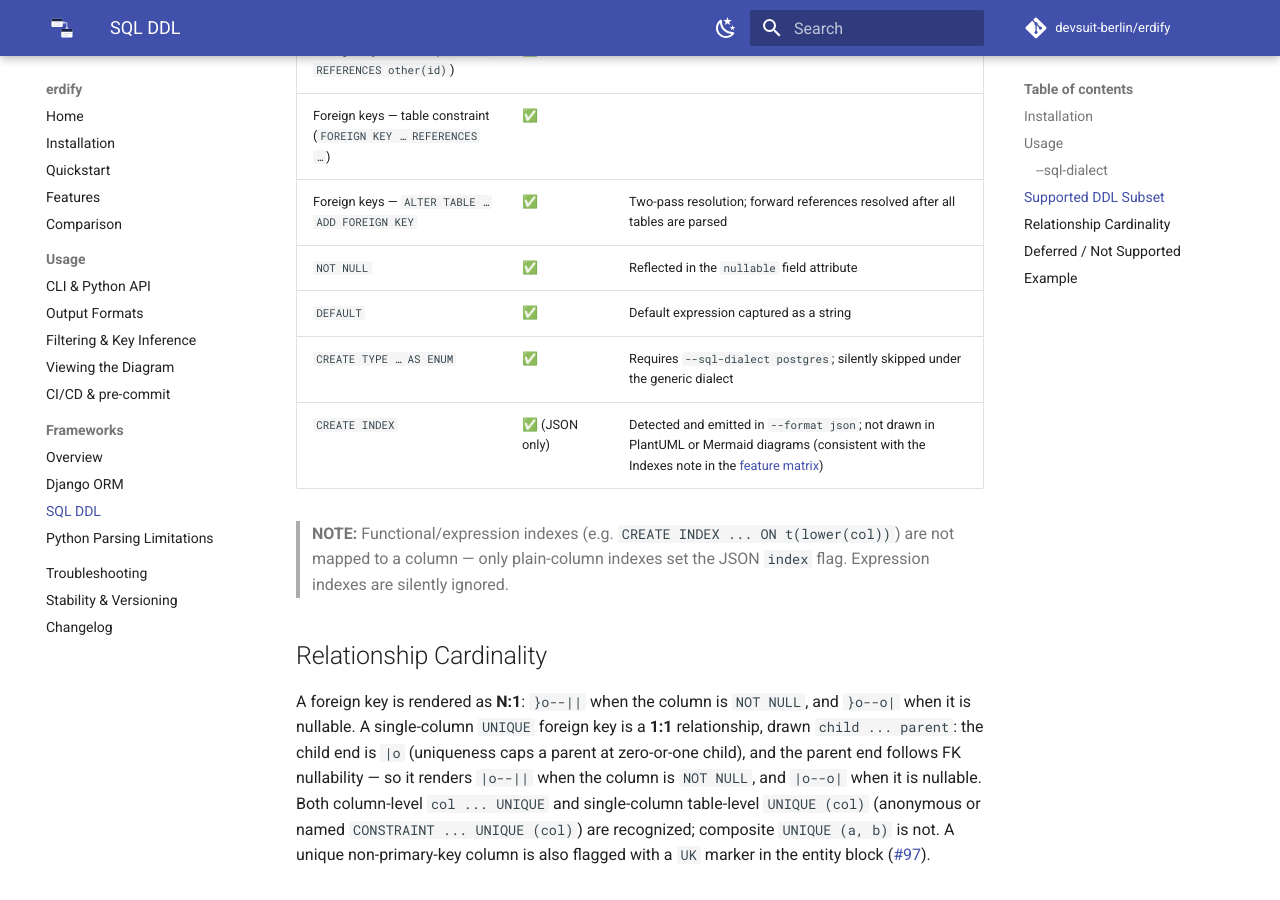
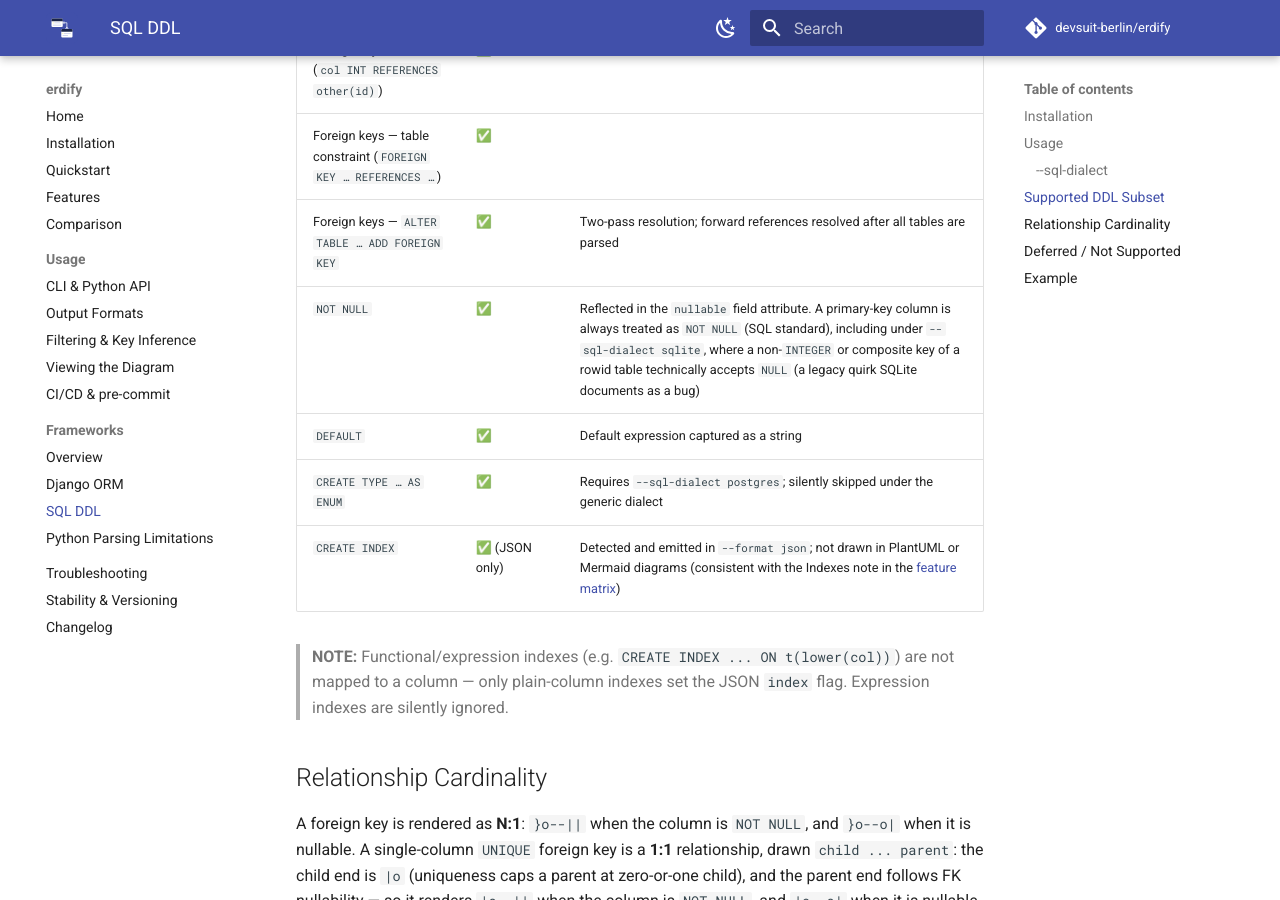
Before and after one commit to devsuit-berlin/erdify, an MkDocs documentation site: the page built from docs/frameworks/sql.md, in a window 1280 px wide and 900 px high, scrolled down 1602 px. Built offline with MkDocs 1.6.1 and Material for MkDocs 9.7.7, drawn with Linux system fonts in a browser that asks for light colours; comment, search, counter and statistics services are not loaded.

Commit message:
docs(sql): note that primary keys are always treated as NOT NULL

```diff
--- a/docs/frameworks/sql.md
+++ b/docs/frameworks/sql.md
@@ -67,7 +67,7 @@ sql_dialect = "postgres"
 | Foreign keys — inline (`col INT REFERENCES other(id)`) | ✅ | |
 | Foreign keys — table constraint (`FOREIGN KEY … REFERENCES …`) | ✅ | |
 | Foreign keys — `ALTER TABLE … ADD FOREIGN KEY` | ✅ | Two-pass resolution; forward references resolved after all tables are parsed |
-| `NOT NULL` | ✅ | Reflected in the `nullable` field attribute |
+| `NOT NULL` | ✅ | Reflected in the `nullable` field attribute. A primary-key column is always treated as `NOT NULL` (SQL standard), including under `--sql-dialect sqlite`, where a non-`INTEGER` or composite key of a rowid table technically accepts `NULL` (a legacy quirk SQLite documents as a bug) |
 | `DEFAULT` | ✅ | Default expression captured as a string |
 | `CREATE TYPE … AS ENUM` | ✅ | Requires `--sql-dialect postgres`; silently skipped under the generic dialect |
 | `CREATE INDEX` | ✅ (JSON only) | Detected and emitted in `--format json`; not drawn in PlantUML or Mermaid diagrams (consistent with the Indexes note in the [feature matrix](../features.md)) |
```
